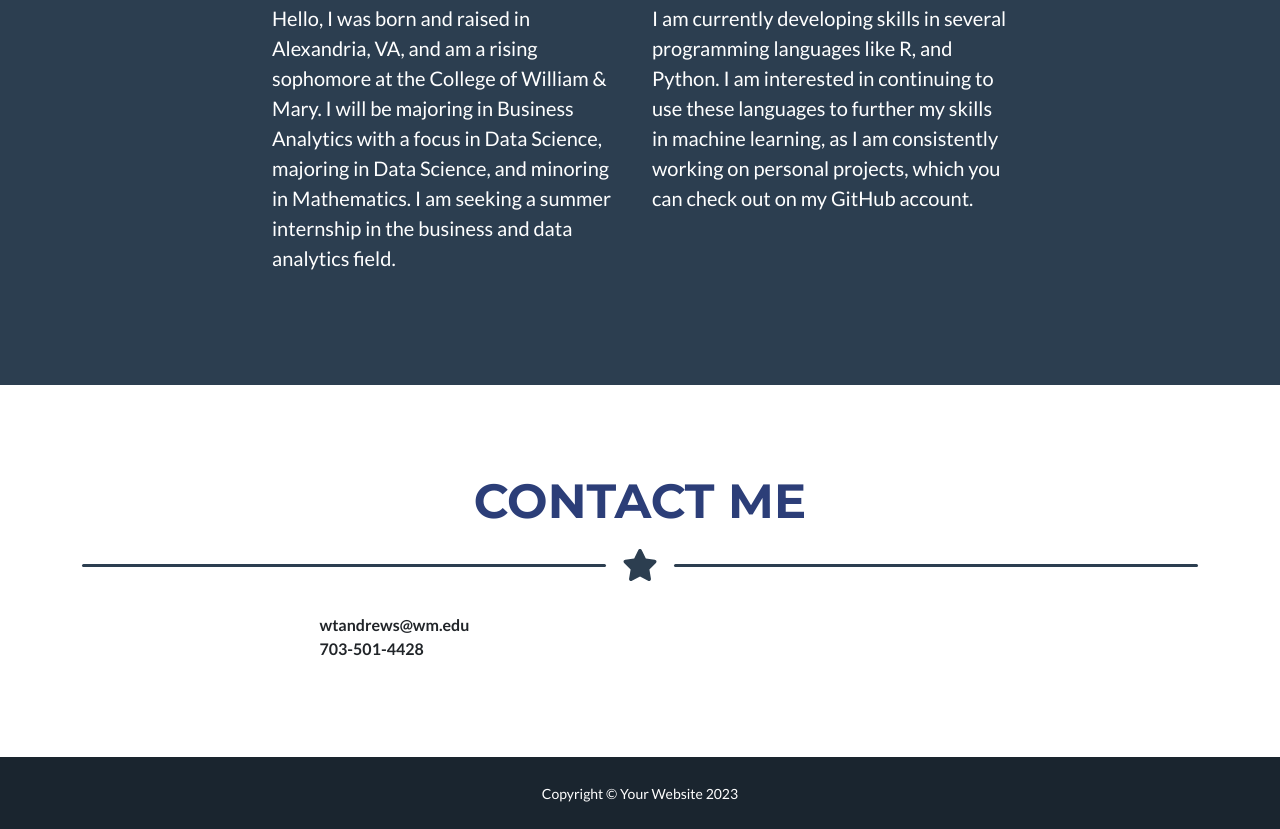
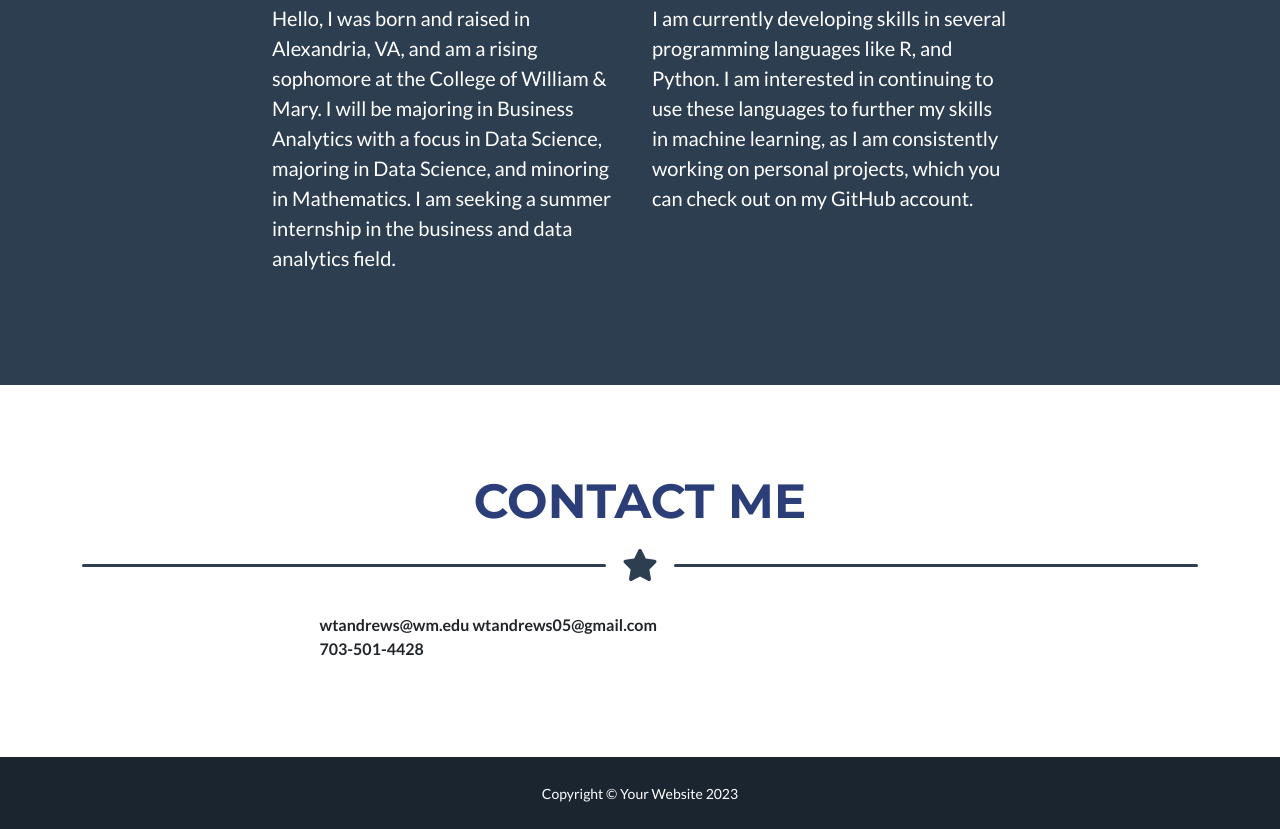
Before and after one commit to William-Thomas-Andrews/William-Thomas-Andrews.github.io, a plain HTML site: page index.html in a window 1280 px wide. Shown: the part 2066-2895 px from the top of the page. Drawn offline with nearby package versions, Linux system fonts and the light colour scheme.

Commit message:
logo change

```diff
--- a/index.html
+++ b/index.html
@@ -7,7 +7,7 @@
         <meta name="author" content="" />
         <title>William Andrews</title>
         <!-- Favicon-->
-        <link rel="icon" type="image/x-icon" href="assets/favicon.png" />
+        <link rel="icon" type="image/x-icon" href="assets/favicon4.png" />
         <!-- Font Awesome icons (free version)-->
         <script src="https://use.fontawesome.com/releases/v6.3.0/js/all.js" crossorigin="anonymous"></script>
         <!-- Google fonts-->
@@ -185,10 +185,11 @@
 
                             <!-- Email address contact-->
                             <b>wtandrews@wm.edu</b>
+                            <b>wtandrews05@gmail.com</b>
                             <br>
                             <!-- Phone number contact-->
                             <b>703-501-4428</b>
-                            <!-- Message input-->
+
                         </form>
                     </div>
                 </div>
```
Also changed, not shown: assets/favicon4.png (added), 1 other file.
